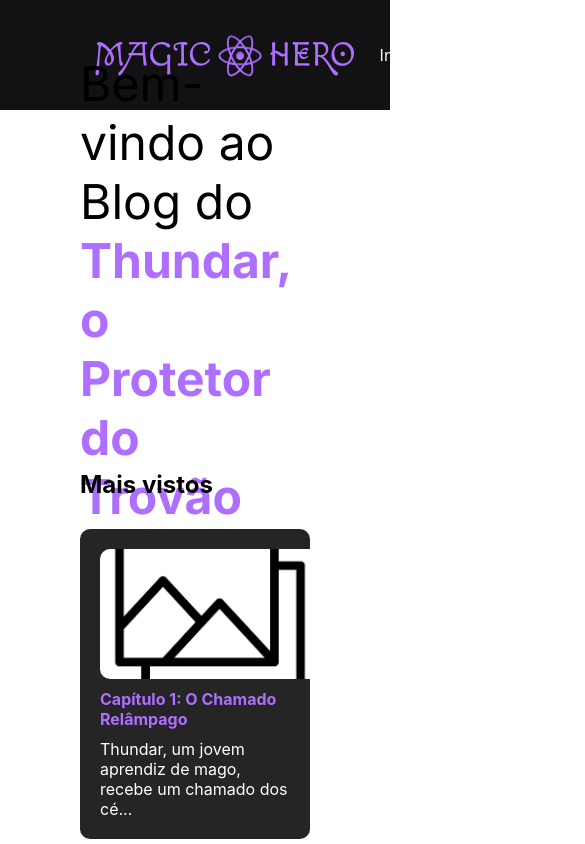
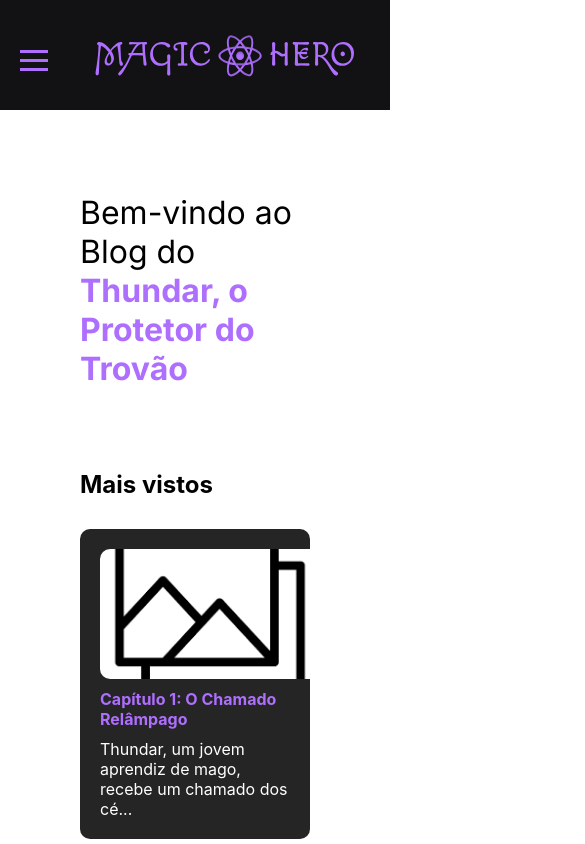
Before and after one commit to joaoparaujocr/magic-hero, a Next.js app: page / in a window 390 px wide. Shown: the top 844 px of the page, 585 px wide, since content can reach past the window. Built offline with nearby package versions, Linux system fonts and the light colour scheme.

Commit message:
responsive

```diff
--- a/src/components/NavBar.tsx
+++ b/src/components/NavBar.tsx
@@ -1,9 +1,14 @@
-import styled from "styled-components";
+import styled, { css } from "styled-components";
 import Image from "next/image";
 import Logo from "../../public/logo.svg";
 import Link from "next/link";
+import { useState } from "react";
 
-export const Header = styled.header`
+type HeaderProps = {
+  menuIsVisible: boolean;
+};
+
+export const Header = styled.header<HeaderProps>`
   display: flex;
   justify-content: space-between;
   align-items: center;
@@ -16,6 +21,10 @@ export const Header = styled.header`
   }) => GRAY_700};
 
   nav {
+    button {
+      display: none;
+    }
+
     ul {
       list-style-type: none;
       display: flex;
@@ -31,14 +40,88 @@ export const Header = styled.header`
         }
       }
     }
+
+    @media (max-width: 700px) {
+      ${({ menuIsVisible, theme: { COLORS: { PURLPLE } } }) => css`
+        button {
+          display: inline-block;
+          position: fixed;
+          z-index: 5;
+          top: 40px;
+          left: 10px;
+          padding: 10px;
+          background: none;
+          border: none;
+          display: flex;
+          cursor: pointer;
+
+          span {
+            width: 28px;
+            border-bottom: ${!menuIsVisible ? css`3px solid ${PURLPLE}` : css`none`};
+
+            &::before,
+            ::after {
+              content: "";
+              height: 3px;
+              background-color: ${PURLPLE};
+              width: 28px;
+              display: block;
+              margin-bottom: 6px;
+              position: relative;
+              transition: 0.5s;
+            }
+
+            ${menuIsVisible &&
+            css`
+              &::before {
+                top: 8px;
+                transform: rotate(135deg);
+              }
+              &::after {
+                transform: rotate(-135deg);
+              }
+            `}
+          }
+        }
+
+        ul {
+          width: 40%;
+          flex-direction: column;
+          align-items: start;
+          padding-left: 24px;
+          padding-top: 100px;
+          position: fixed;
+          top: 0;
+          left: 0;
+          display: ${menuIsVisible ? "flex" : "none"};
+          background-color: rgba(3, 3, 3, 0.79);
+          height: 100vh;
+          border-radius: 0 0 140px 0;
+          transition: 1s;
+        }
+      `}
+    }
+  }
+
+  @media (max-width: 700px) {
+    justify-content: center;
+  }
+
+  @media (max-width: 400px) {
+    justify-content: start;
   }
 `;
 
 export default function NavBar() {
+  const [isVisible, setIsVisible] = useState(false);
+
   return (
-    <Header>
+    <Header menuIsVisible={isVisible}>
       <Image alt="logo" src={Logo} width={300} />
       <nav>
+        <button onClick={() => setIsVisible(!isVisible)}>
+          <span />
+        </button>
         <ul>
           <li>
             <Link href="/">Inicio</Link>
--- a/src/styles/pages/home.ts
+++ b/src/styles/pages/home.ts
@@ -25,6 +25,13 @@ export const BannerContainer = styled.div`
       font-size: 3rem;
     }
   }
+
+  @media (max-width: 430px) {
+    p {
+      font-size: 2rem;
+    }
+  }
+
 `;
 
 export const ContainerSections = styled.div`
```
